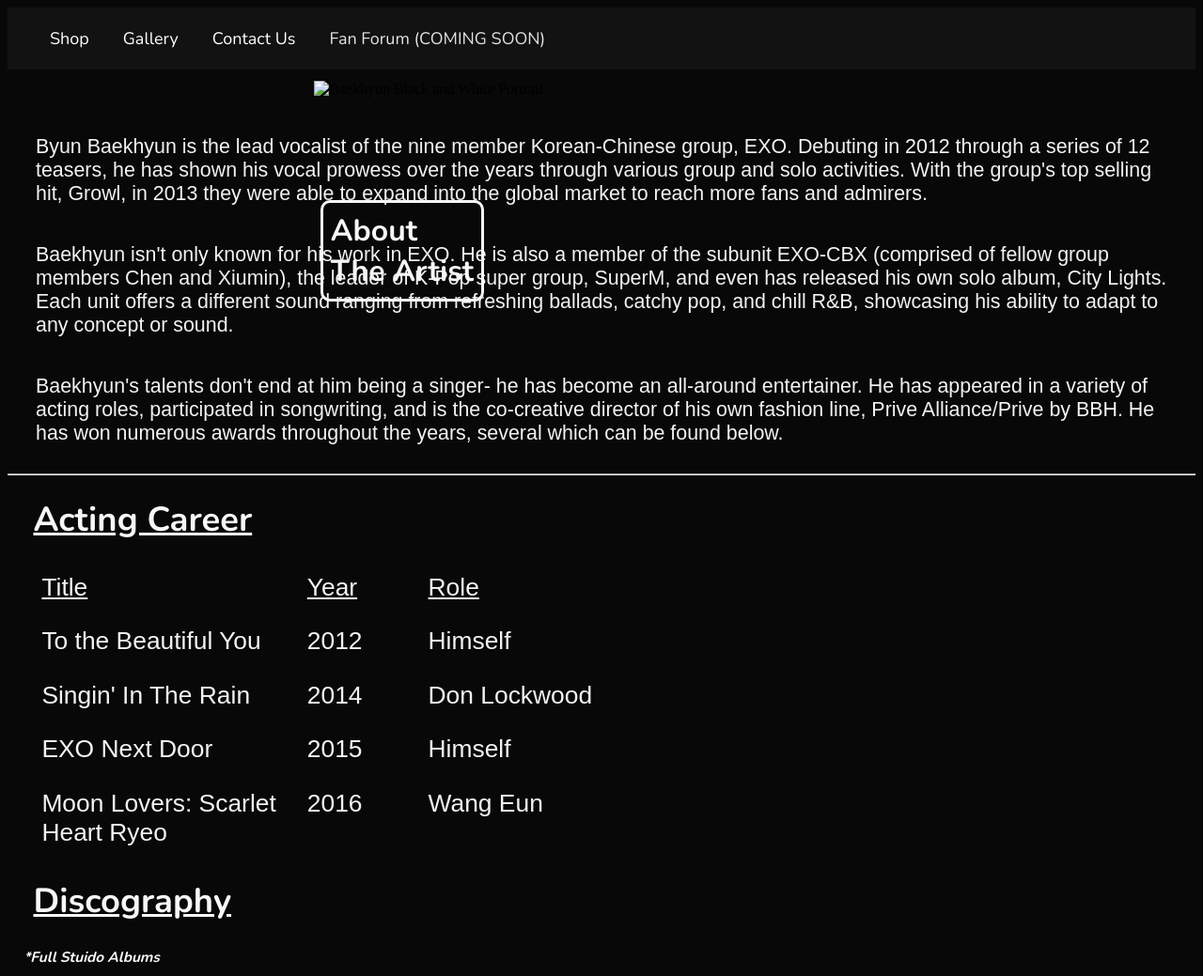
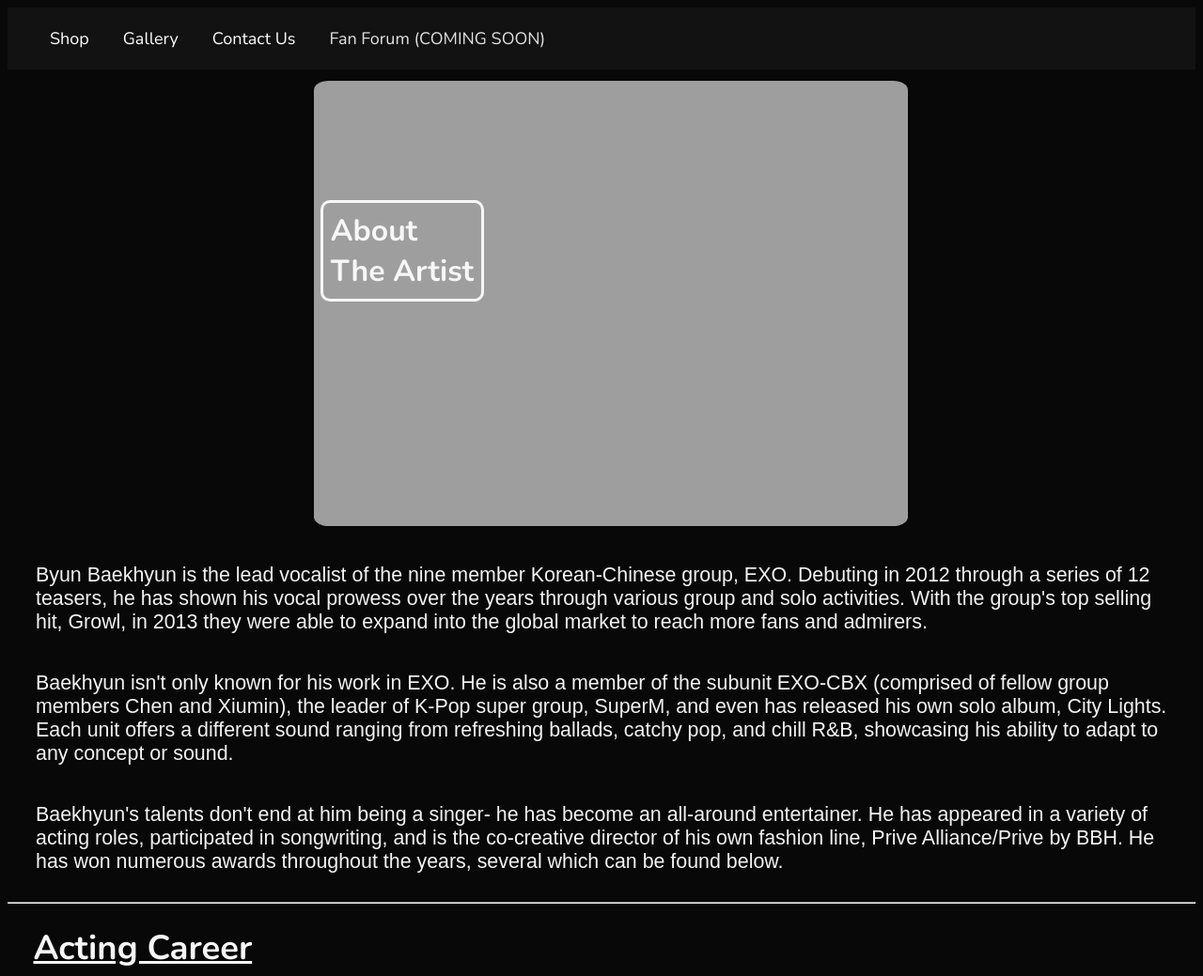
Before and after one commit to danadd/citylights, a plain HTML site: page about.html in a window 1280 px wide. Shown: the top 1039 px of the page at 94% size. Drawn offline with nearby package versions, Linux system fonts and the light colour scheme; the site is published under a folder, as on GitHub Pages, so addresses that start at the root find nothing.

Commit message:
about html fixed to display header img
removed extra "/"

```diff
--- a/about.html
+++ b/about.html
@@ -20,7 +20,7 @@
         <div id="banner" class="banner">
                 <h1>About <br>
                     The Artist</h1>
-            <img src="/web/aboutheader.png" alt="Baekhyun Black and White Portrait">
+            <img src="web/aboutheader.png" alt="Baekhyun Black and White Portrait">
         </div>
     </header>
     <article>
```
